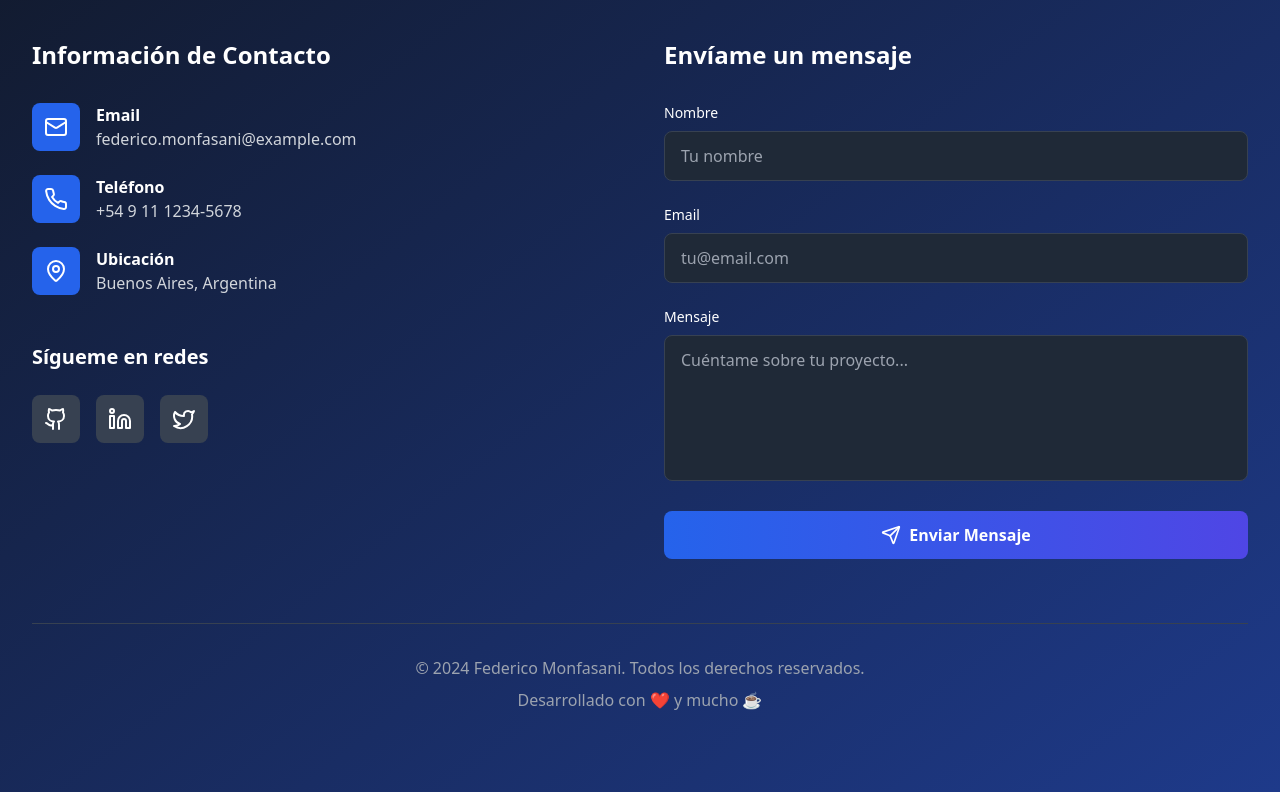
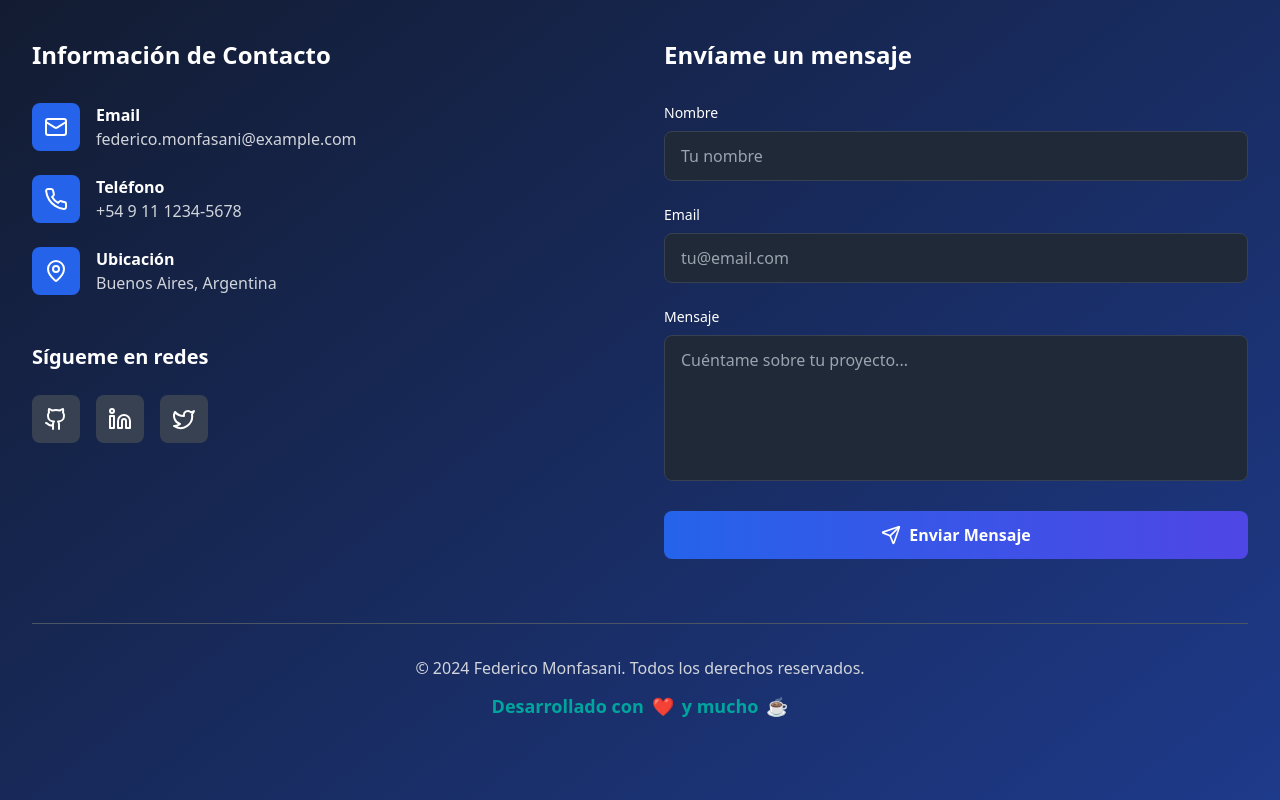
Before and after one commit to fmonfasani/FM_Software_Developer, a React (Vite) app: page / in a window 1280 px wide. Shown: the part 3066-3866 px from the top of the page. Built offline with nearby package versions, Linux system fonts and the light colour scheme.

Commit message:
Fix: Improve footer color scheme and contrast
Adjusted the footer's color scheme and contrast in `src/components/Contact.tsx` to better align with the overall design.

```diff
--- a/src/components/Contact.tsx
+++ b/src/components/Contact.tsx
@@ -169,14 +169,16 @@ const Contact = () => {
           </div>
         </div>
 
-        {/* Footer */}
-        <div className="border-t border-gray-700 mt-16 pt-8 text-center">
-          <p className="text-gray-400">
-            © 2024 Federico Monfasani. Todos los derechos reservados.
-          </p>
-          <p className="text-gray-400 mt-2">
-            Desarrollado con ❤️ y mucho ☕
-          </p>
+        {/* Footer mejorado */}
+        <div className="border-t border-gray-600 mt-16 pt-8">
+          <div className="text-center space-y-3">
+            <p className="text-gray-300 font-medium">
+              © 2024 Federico Monfasani. Todos los derechos reservados.
+            </p>
+            <p className="text-[#00A69D] font-semibold text-lg flex items-center justify-center gap-2">
+              Desarrollado con <span className="text-red-400">❤️</span> y mucho <span className="text-yellow-400">☕</span>
+            </p>
+          </div>
         </div>
       </div>
     </section>
```
